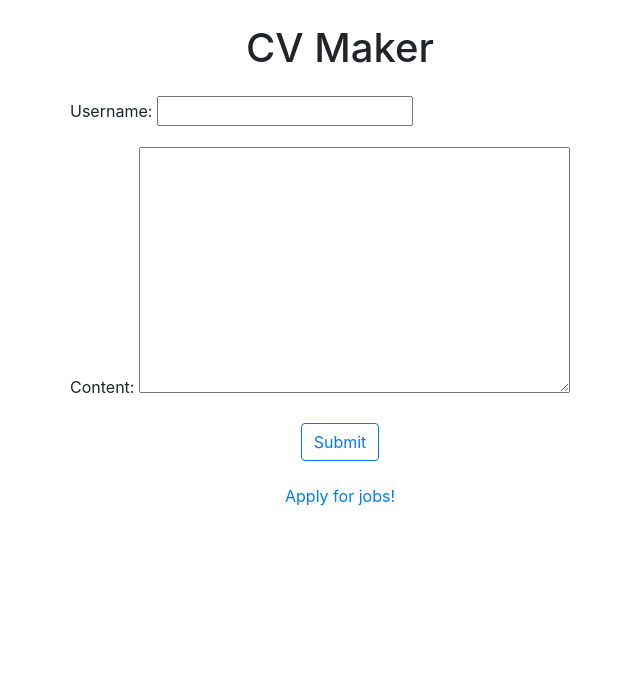
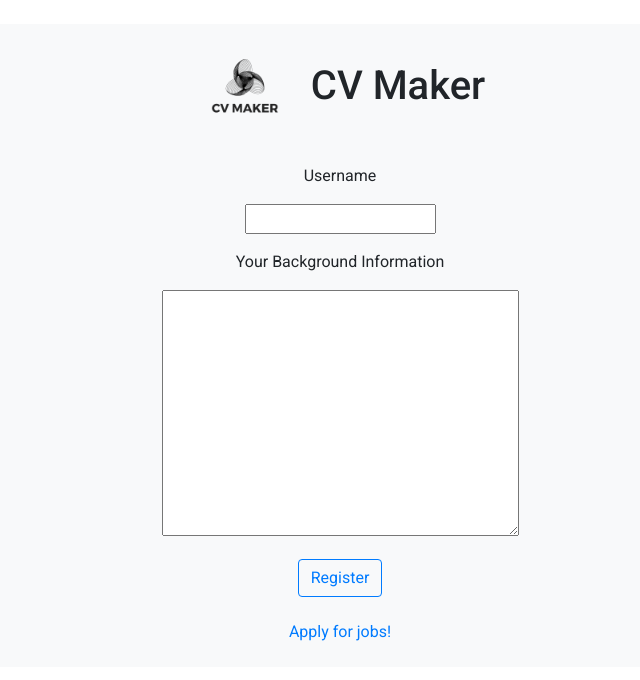
Before and after one commit to KevinISun/CV-Maker, a Django app: page / in a window 1280 px wide. Shown: the top 680 px of the page, without its empty margins (300-940 px from the left). Run offline with Django 4.2, Linux system fonts and the light colour scheme; some libraries are stand-ins or nearby versions.

Commit message:
Fixed the application form

```diff
--- a/myblog/blog/templates/blog/apply.html
+++ b/myblog/blog/templates/blog/apply.html
@@ -19,11 +19,10 @@
                 {% csrf_token %}
 
                 <div class="form-group">
-                    {{ form.jd.label_tag }}
-                    {{ form.jd }}
+                    {{ form.as_p }}
                 </div>
 
-                <button type="submit" class="btn btn-outline-primary mt-2 d-block mx-auto">Submit</button>
+                <button type="submit" class="btn btn-outline-primary mt-2 d-block mx-auto">Generate Customized Resume</button>
             </form>
 
             <hr>
--- a/myblog/blog/templates/blog/base.html
+++ b/myblog/blog/templates/blog/base.html
@@ -4,20 +4,21 @@
     <meta charset="UTF-8">
     <title>{% block title %}{% endblock %}</title>
     {% load static %}
+    <link rel="icon" type="image/x-icon" href="{% static 'img/favicon.ico' %}">
     <!-- Bootstrap CSS -->
-    {% comment %} <link rel="stylesheet" href="{% static '../../../../static/css/bootstrap.min.css' %}"> {% endcomment %}
     <link rel="stylesheet" href="{% static 'css/bootstrap.min.css' %}">
-
+    <style>
+        @import url('https://fonts.googleapis.com/css2?family=Roboto:wght@400;500&display=swap');
+        body {
+            font-family: 'Roboto', sans-serif;
+        }
+    </style>
 </head>
 <body>
     {% block content %}{% endblock %}
 
     <!-- Optional JavaScript -->
     <!-- jQuery first, then Popper.js, then Bootstrap JS -->
-    {% comment %} <script src="{% static '../../../../static/js/jquery.slim.min.js' %}"></script>
-    <script src="{% static '../../../../static/js/popper.min.js' %}"></script>
-    <script src="{% static '../../../../static/js/bootstrap.min.js' %}"></script> {% endcomment %}
-
     <script src="{% static 'js/jquery.slim.min.js' %}"></script>
     <script src="{% static 'js/popper.min.js' %}"></script>
     <script src="{% static 'js/bootstrap.min.js' %}"></script>
--- a/myblog/blog/templates/blog/post_create.html
+++ b/myblog/blog/templates/blog/post_create.html
@@ -4,32 +4,37 @@
     CV Maker Home
 {% endblock %}
 
+{% load static %}
+
 {% block content %}
-<div class="container my-4">
-    <h1 class="text-center">CV Maker</h1>
+<div class="container my-4 bg-light py-3 rounded">
+    <div class="row justify-content-center">
+        <div class="col-12 col-md-6 text-center">
+            <div class="d-flex align-items-center justify-content-center mb-4">
+                <img src="{% static 'img/logo.png' %}" alt="Company logo" class="img-fluid" style="width: 100px;">
+                <h1 class="ml-3">CV Maker</h1>
+            </div>
 
-    <div class="row justify-content-center">
-        <div class="col-12 col-md-6">
             <form method="post" class="mt-3">
                 {% csrf_token %}
 
                 <div class="form-group">
-                    {{ form.username.label_tag }}
+                    <p>Username</p>
                     {{ form.username }}
                 </div>
 
                 <div class="form-group">
-                    {{ form.content.label_tag }}
+                    <p>Your Background Information</p>
                     {{ form.content }}
                 </div>
 
-                <button type="submit" class="btn btn-outline-primary mt-2 d-block mx-auto">Submit</button>
+                <button type="submit" class="btn btn-outline-primary mt-2 d-block mx-auto">Register</button>
             </form>
+
+            <div class="text-center mt-3">
+                <a href="/apply" class="btn link-outline-secondary">Apply for jobs!</a>
+            </div>
         </div>
-    </div>
-
-    <div class="text-center mt-3">
-        <a href="/apply" class="btn link-outline-secondary">Apply for jobs!</a>
     </div>
 </div>
 {% endblock %}
```
Also changed, not shown: myblog/static/img/favicon.ico (added), myblog/static/img/logo.png (added), 3 other files.
